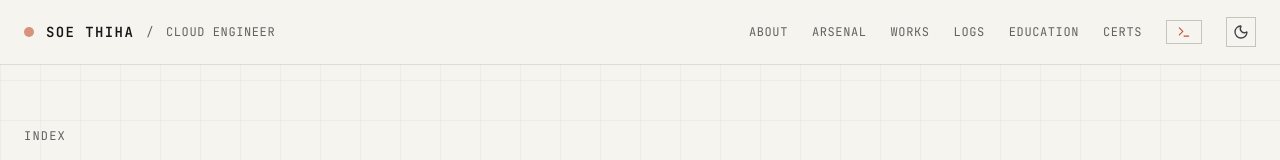
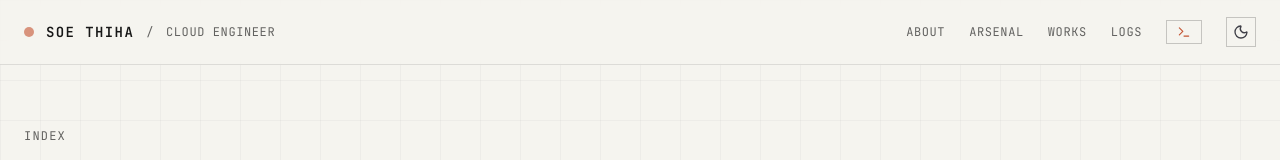
Before and after one commit to yul1ux/portfolio, an Astro site: page / in a window 1280 px wide. Shown: the top 160 px of the page. Built offline with nearby package versions, Linux system fonts and the light colour scheme; Astro itself is replaced by a stand-in of ours.

Commit message:
Remove education and certifications links from header
Removed education and certifications links from header.

```diff
--- a/src/components/home/Header.astro
+++ b/src/components/home/Header.astro
@@ -33,12 +33,6 @@ import ThemeToggle from '../interactive/ThemeToggle';
         <a href="#log" class="accent-hover transition-colors">
           LOGS
         </a>
-        <a href="#education" class="accent-hover transition-colors">
-          EDUCATION
-        </a>
-        <a href="#certifications" class="accent-hover transition-colors">
-          CERTS
-        </a>
       </nav>
 
       <button
```
